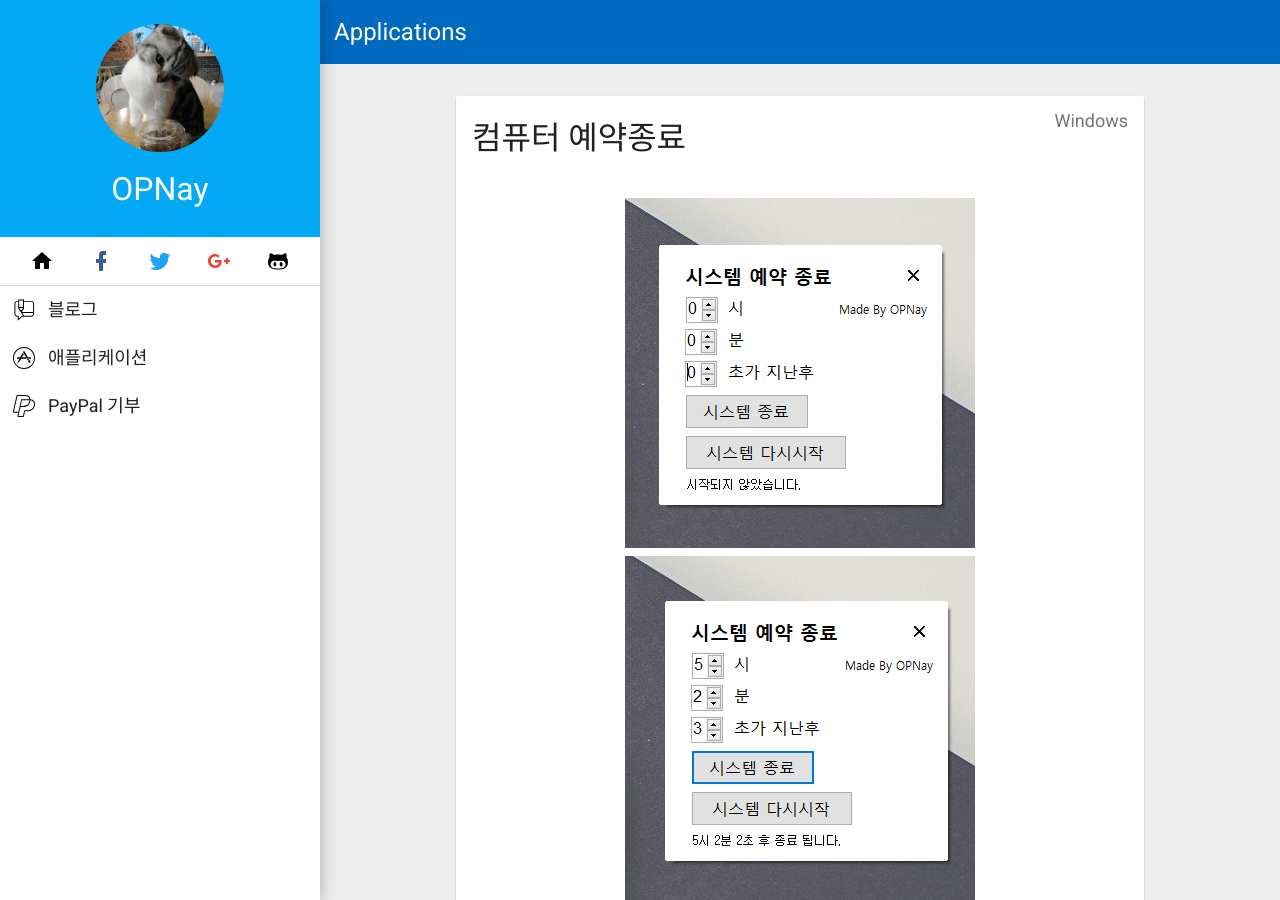
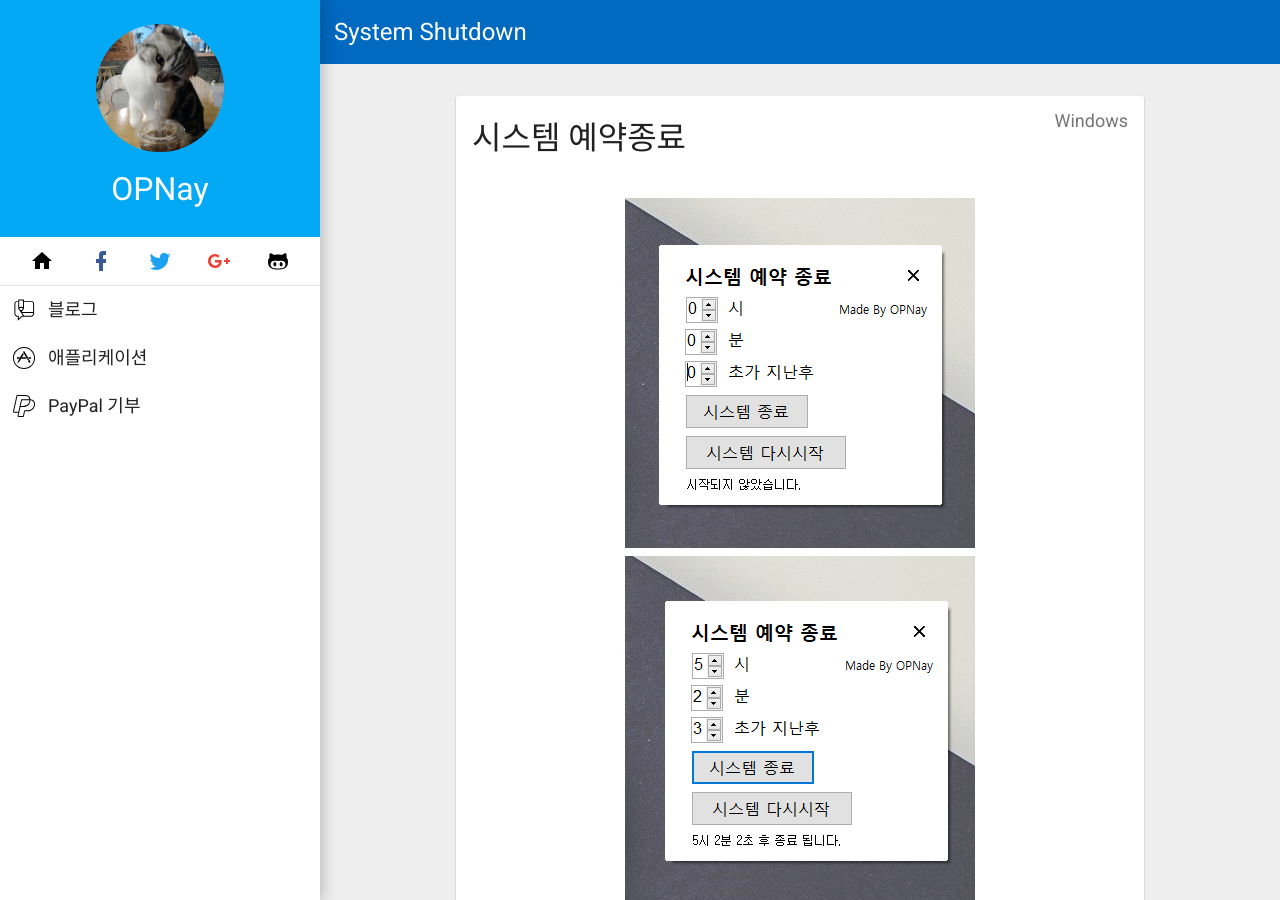
Before and after one commit to opnay/opnay.github.io, a Jekyll site: the page built from app/shutdown/index.html, in a window 1280 px wide and 900 px high. Built offline with Jekyll 4.4.1, drawn with Linux system fonts in a browser that asks for light colours.

Commit message:
app: shutdown: Rename title.

```diff
--- a/_data/apps.yml
+++ b/_data/apps.yml
@@ -1,4 +1,4 @@
-- name : "컴퓨터 예약 종료"
+- name : "시스템 예약 종료"
   type : Windows
   href : /app/shutdown
   date : "2017.09.01"
--- a/app/shutdown/index.html
+++ b/app/shutdown/index.html
@@ -1,6 +1,6 @@
 ---
 layout: "default"
-title: "Applications"
+title: "System Shutdown"
 theme:
     primary:
         main: "#2196F3"
@@ -13,7 +13,7 @@ theme:
 ---
 <section class="section item">
 	<div class="card ft-black">
-		<div class="title">컴퓨터 예약종료<span class="category ft-black-sec right">Windows</span></div>
+		<div class="title">시스템 예약종료<span class="category ft-black-sec right">Windows</span></div>
 		<article class="article">
 			<p class="image">
 				<img src="img/1.png"/>
```
